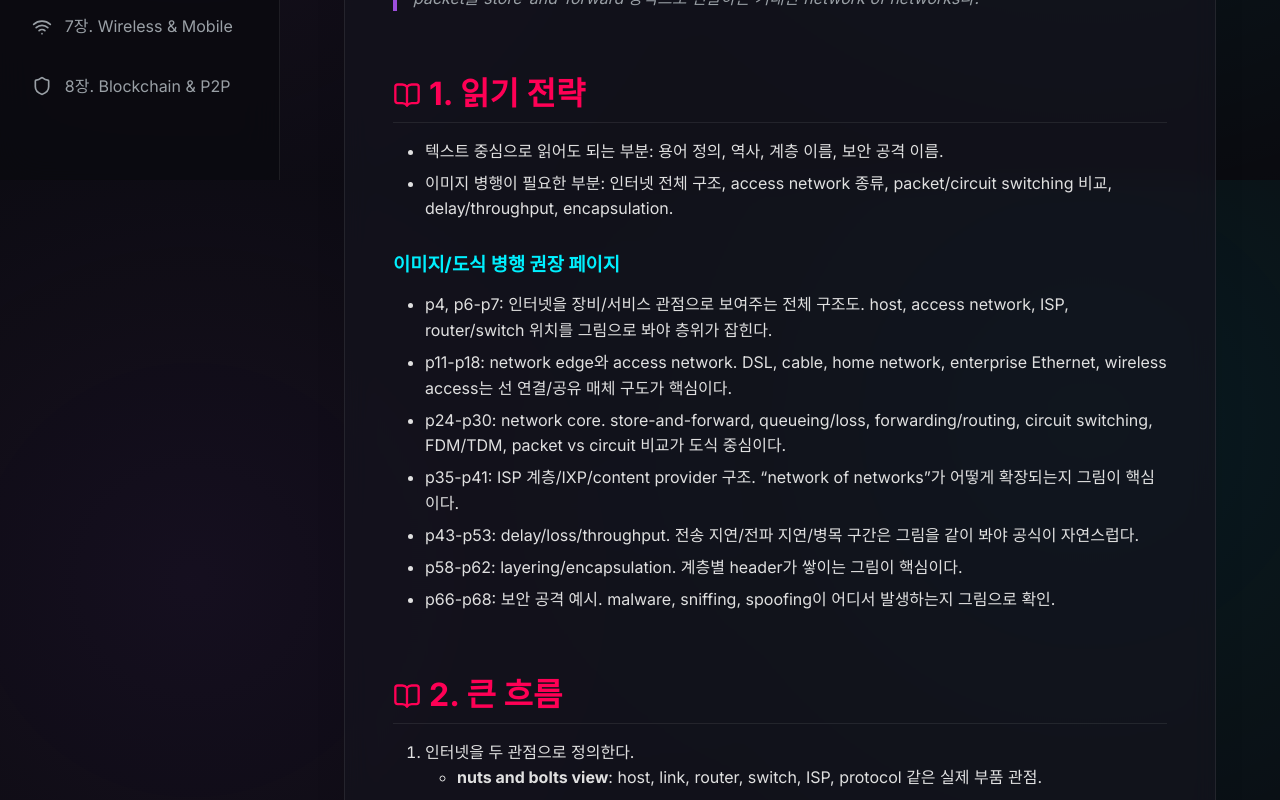
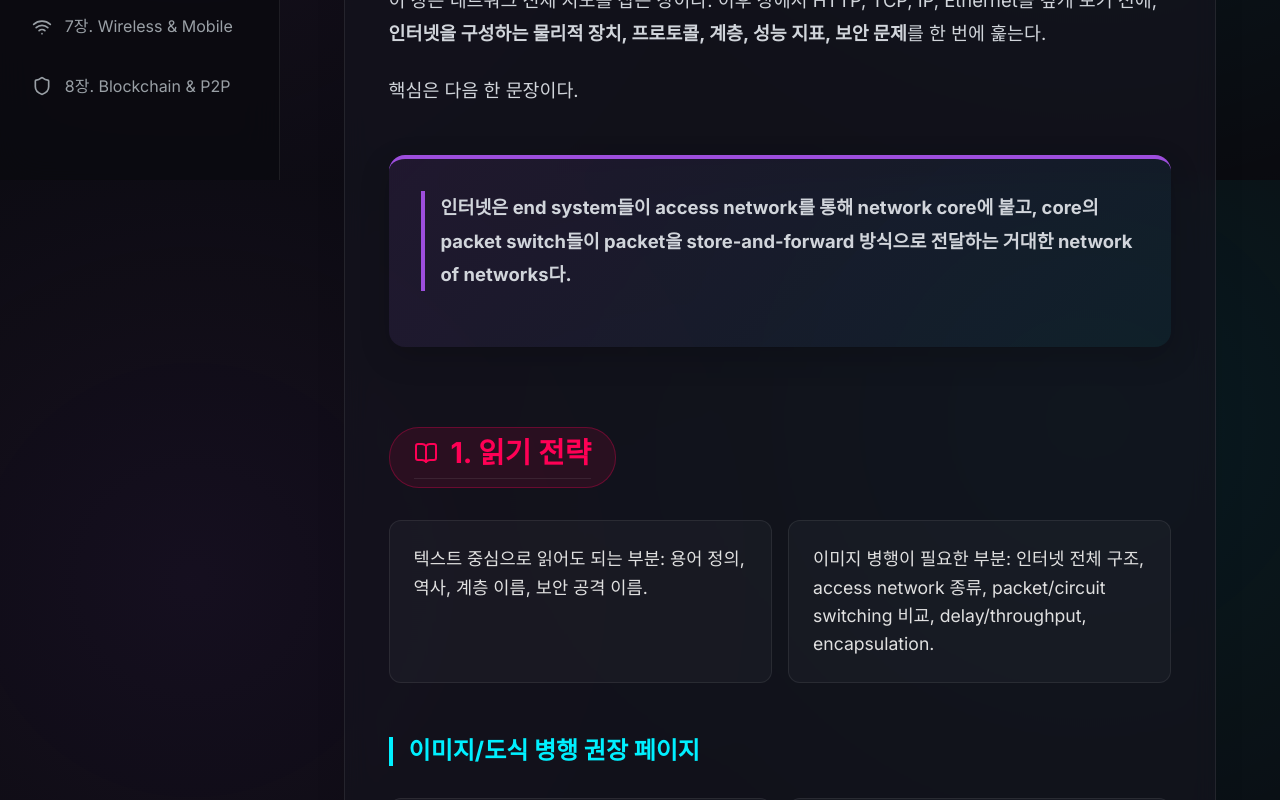
Before and after one commit to vividhyeok/networkkim, a Next.js app: page /chapter/ch01 in a window 1280 px wide. Shown: the part 620-1420 px from the top of the page. Built offline with nearby package versions, Linux system fonts and the light colour scheme.

Commit message:
feat: enhance UI for better readability and full-width layout

```diff
--- a/src/app/chapter/[id]/page.js
+++ b/src/app/chapter/[id]/page.js
@@ -18,18 +18,20 @@ export default async function ChapterPage({ params }) {
 
   const customRenderers = {
     h1: ({node, ...props}) => (
-      <div style={{ textAlign: "center", marginBottom: "3rem", paddingBottom: "2rem", borderBottom: "1px solid var(--glass-border)" }}>
-        <h1 style={{ fontSize: "3rem", margin: 0 }} {...props} />
+      <div style={{ textAlign: "center", marginBottom: "4rem", paddingBottom: "2rem", borderBottom: "1px solid var(--glass-border)" }}>
+        <h1 style={{ fontSize: "3.5rem", margin: 0, background: "linear-gradient(90deg, #fff, var(--text-secondary))", WebkitBackgroundClip: "text", WebkitTextFillColor: "transparent" }} {...props} />
       </div>
     ),
     h2: ({node, ...props}) => {
       const text = props.children;
       return (
-        <div style={{ marginTop: "4rem" }}>
-          <h2 style={{ color: "var(--accent-pink)", display: "flex", alignItems: "center", gap: "0.5rem" }} {...props}>
-            <BookOpen size={28} />
-            {text}
-          </h2>
+        <div style={{ marginTop: "5rem", marginBottom: "2rem" }}>
+          <div style={{ display: "inline-block", background: "rgba(255, 0, 85, 0.1)", padding: "0.5rem 1.5rem", borderRadius: "30px", border: "1px solid rgba(255, 0, 85, 0.3)" }}>
+            <h2 style={{ color: "var(--accent-pink)", margin: 0, display: "flex", alignItems: "center", gap: "0.8rem", fontSize: "1.8rem" }} {...props}>
+              <BookOpen size={24} />
+              {text}
+            </h2>
+          </div>
           {text === "3.5 Packet switching" && id === "ch01" && (
             <KidsExplanation title="패킷 스위칭이란? (12살 맞춤 설명)">
               <p>패킷 스위칭은 편지를 보낼 때 한 장의 긴 편지 대신, 여러 장의 엽서로 나눠서 보내는 것과 같아요! 우체국(라우터) 아저씨가 엽서 하나하나를 보고 가장 빠른 길로 목적지까지 보내주죠. 엽서가 중간에 순서가 섞여도 도착해서 다시 합치면 되니까 인터넷처럼 사람들이 한 번에 많이 몰리는 곳에서 효율적이에요.</p>
@@ -50,19 +52,35 @@ export default async function ChapterPage({ params }) {
         </div>
       );
     },
-    h3: ({node, ...props}) => <h3 style={{ color: "var(--accent-blue)", marginTop: "2rem" }} {...props} />,
-    table: ({node, ...props}) => (
-      <div style={{ overflowX: "auto", margin: "2rem 0", borderRadius: "12px", border: "1px solid var(--glass-border)" }}>
-        <table style={{ width: "100%", borderCollapse: "collapse", background: "rgba(0,0,0,0.2)" }} {...props} />
+    h3: ({node, ...props}) => (
+      <h3 style={{ color: "var(--accent-blue)", fontSize: "1.5rem", marginTop: "3rem", marginBottom: "1.5rem", paddingLeft: "1rem", borderLeft: "4px solid var(--accent-blue)" }} {...props} />
+    ),
+    p: ({node, ...props}) => (
+      <p style={{ fontSize: "1.15rem", lineHeight: "1.8", color: "#d1d5db", marginBottom: "1.5rem" }} {...props} />
+    ),
+    ul: ({node, ...props}) => (
+      <ul style={{ display: "grid", gridTemplateColumns: "repeat(auto-fit, minmax(300px, 1fr))", gap: "1rem", padding: 0, listStyle: "none", margin: "2rem 0" }} {...props} />
+    ),
+    li: ({node, ...props}) => (
+      <li style={{ background: "rgba(255,255,255,0.03)", padding: "1.5rem", borderRadius: "12px", border: "1px solid var(--glass-border)", fontSize: "1.1rem" }} {...props} />
+    ),
+    blockquote: ({node, ...props}) => (
+      <div style={{ background: "linear-gradient(135deg, rgba(157, 78, 221, 0.1), rgba(0, 240, 255, 0.05))", padding: "2rem", borderRadius: "16px", borderLeft: "none", borderTop: "4px solid var(--accent-purple)", margin: "3rem 0", boxShadow: "0 10px 30px rgba(0,0,0,0.2)" }}>
+        <blockquote style={{ margin: 0, fontSize: "1.2rem", fontWeight: "bold", fontStyle: "normal", color: "#fff" }} {...props} />
       </div>
     ),
-    th: ({node, ...props}) => <th style={{ padding: "1rem", background: "rgba(255,255,255,0.05)", borderBottom: "1px solid var(--glass-border)", color: "var(--accent-blue)", textAlign: "left" }} {...props} />,
-    td: ({node, ...props}) => <td style={{ padding: "1rem", borderBottom: "1px solid var(--glass-border)" }} {...props} />
+    table: ({node, ...props}) => (
+      <div style={{ overflowX: "auto", margin: "3rem 0", borderRadius: "16px", border: "1px solid var(--glass-border)", boxShadow: "0 4px 20px rgba(0,0,0,0.15)" }}>
+        <table style={{ width: "100%", borderCollapse: "collapse", background: "rgba(10,10,15,0.8)" }} {...props} />
+      </div>
+    ),
+    th: ({node, ...props}) => <th style={{ padding: "1.5rem 1rem", background: "rgba(0, 240, 255, 0.1)", borderBottom: "1px solid rgba(0, 240, 255, 0.2)", color: "var(--accent-blue)", textAlign: "left", fontSize: "1.1rem", textTransform: "uppercase", letterSpacing: "1px" }} {...props} />,
+    td: ({node, ...props}) => <td style={{ padding: "1.5rem 1rem", borderBottom: "1px solid var(--glass-border)", color: "#e5e7eb", fontSize: "1.1rem" }} {...props} />
   };
 
   return (
-    <div style={{ maxWidth: "100%", margin: "0 auto", paddingBottom: "5rem" }}>
-      <div className="glass-panel" style={{ padding: "4rem 3rem", borderRadius: "24px" }}>
+    <div style={{ width: "100%", margin: "0 auto", paddingBottom: "5rem" }}>
+      <div className="glass-panel" style={{ padding: "4rem 5%", borderRadius: "24px", minHeight: "80vh" }}>
         {id !== "ch01" && (
           <KidsExplanation title="학습 가이드: 이 장을 읽는 방법">
             <p>이 장에서는 복잡한 네트워크 이론이 나옵니다. <strong>굵게 표시된 키워드</strong>를 위주로 읽으면서 전체적인 그림을 머릿속에 그려보세요. 각 장의 제목(h2)이 나타내는 핵심 주제를 이해하는 것이 중요합니다.</p>
@@ -74,7 +92,7 @@ export default async function ChapterPage({ params }) {
           </KidsExplanation>
         )}
 
-        <div className="markdown-body educational-content">
+        <div className="markdown-body educational-content" style={{ marginTop: "3rem", fontSize: "1.1rem" }}>
           <ReactMarkdown remarkPlugins={[remarkGfm]} components={customRenderers}>
             {content}
           </ReactMarkdown>
--- a/src/app/layout.module.css
+++ b/src/app/layout.module.css
@@ -57,8 +57,8 @@
 .mainContent {
   flex: 1;
   margin-left: var(--sidebar-width);
-  padding: 2rem 4rem;
-  max-width: 1200px;
+  padding: 2rem 5%;
+  width: calc(100% - var(--sidebar-width));
 }
 
 @media (max-width: 768px) {
@@ -77,6 +77,7 @@
 
   .mainContent {
     margin-left: 0;
+    width: 100%;
     padding: 1.5rem 1rem;
   }
 }
--- a/src/app/page.js
+++ b/src/app/page.js
@@ -3,9 +3,9 @@ import { BookOpen, Activity, Network, Shield } from "lucide-react";
 
 export default function Home() {
   return (
-    <div style={{ padding: "2rem 0", maxWidth: "1000px", margin: "0 auto" }}>
-      <header style={{ textAlign: "center", marginBottom: "4rem" }}>
-        <h1 style={{ fontSize: "3.5rem", marginBottom: "1rem" }}>
+    <div style={{ padding: "3rem 2%", maxWidth: "1400px", margin: "0 auto", width: "100%" }}>
+      <header style={{ textAlign: "center", marginBottom: "6rem" }}>
+        <h1 style={{ fontSize: "4.5rem", marginBottom: "1.5rem", lineHeight: "1.2" }}>
           Explore the <br />
           <span style={{ color: "var(--accent-pink)" }}>Network</span> Universe
         </h1>
```
